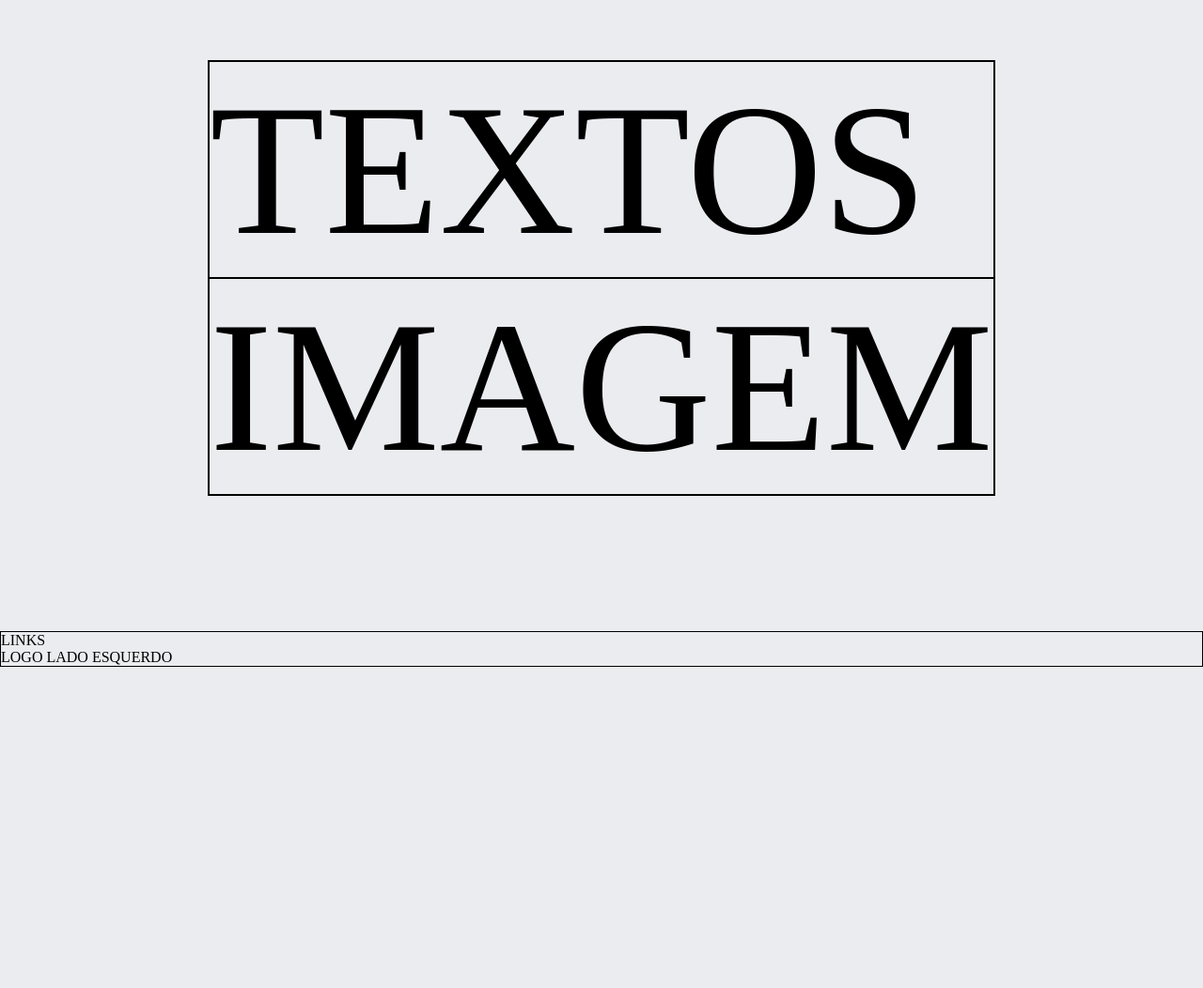
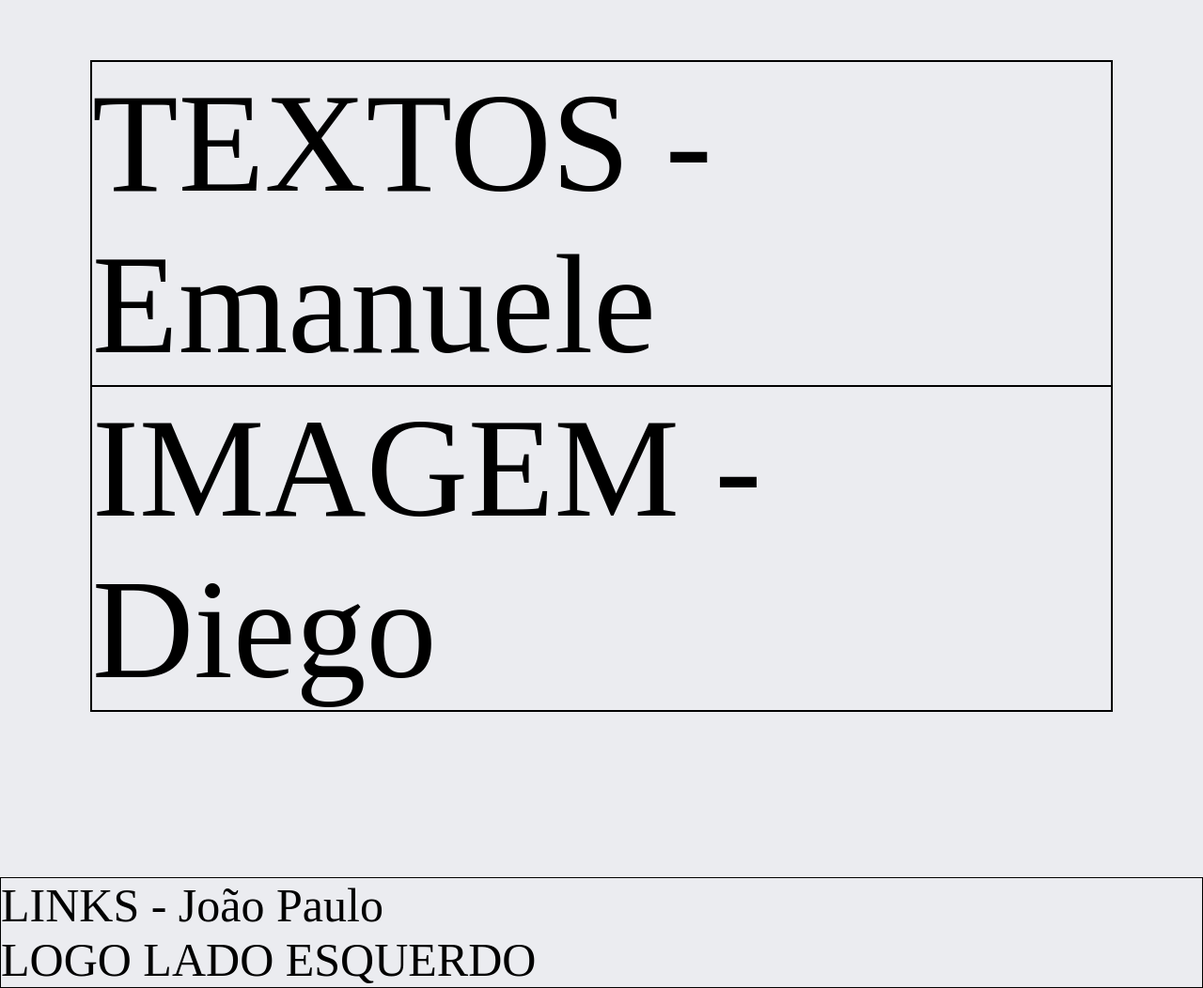
Before and after one commit to Leandro-Frota/landing-page-wireframe, a plain HTML site: page index.html in a window 1280 px wide. Shown: the whole page at 94% size. Before the commit the page ends 800 px from the top, so only its background shows below. Drawn offline with Linux system fonts and the light colour scheme.

Commit message:
versão inicial - Alteração Estrutura do layout

```diff
--- a/index.html
+++ b/index.html
@@ -11,12 +11,12 @@
 <body>
     <div class="container-content">
     <main class="content">
-        <div class="content-text">TEXTOS</div>
-        <div class="content-image">IMAGEM</div>
+        <div class="content-text">TEXTOS - Emanuele</div>
+        <div class="content-image">IMAGEM - Diego</div>
     </main>
     </div>
     <footer class="footer">
-        <nav class="footer-nav-links">LINKS</nav>
+        <nav class="footer-nav-links">LINKS - João Paulo</nav>
         <div class="footer-logo">LOGO LADO ESQUERDO</div>
     </footer>
 </body>
--- a/src/style.css
+++ b/src/style.css
@@ -26,17 +26,18 @@ body{
     border: 1px solid black;
 }
 .content-text{
-    font-size: 200px;
+    font-size: 150px;
     border: 1px solid black;
 }
 
 .content-image{
-    font-size: 200px;
+    font-size: 150px;
     border: 1px solid black;
 }
 
 .footer{
-    margin-top: 6rem;
+    margin-top: 8rem;
     border: 1px solid black;
+    font-size: 50px;
 
 }
```
